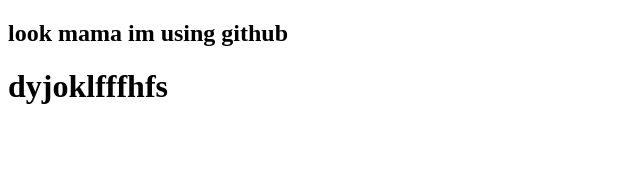
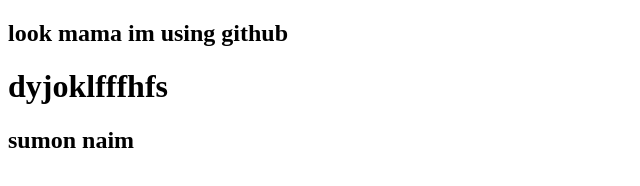
Before and after one commit to nayeemsumon/mon-coder, a plain HTML site: page index.html in a window 1280 px wide. Shown: the whole page, without its empty margins (0-640 px from the left). Drawn offline with Linux system fonts and the light colour scheme.

Commit message:
Update index.html

```diff
--- a/index.html
+++ b/index.html
@@ -8,5 +8,7 @@
   <body>
     <h2>look mama im using github</h2>
     <h1>dyjoklfffhfs</h1>
+    <h2>sumon naim</h2>
+
   </body>
 </html>
```
